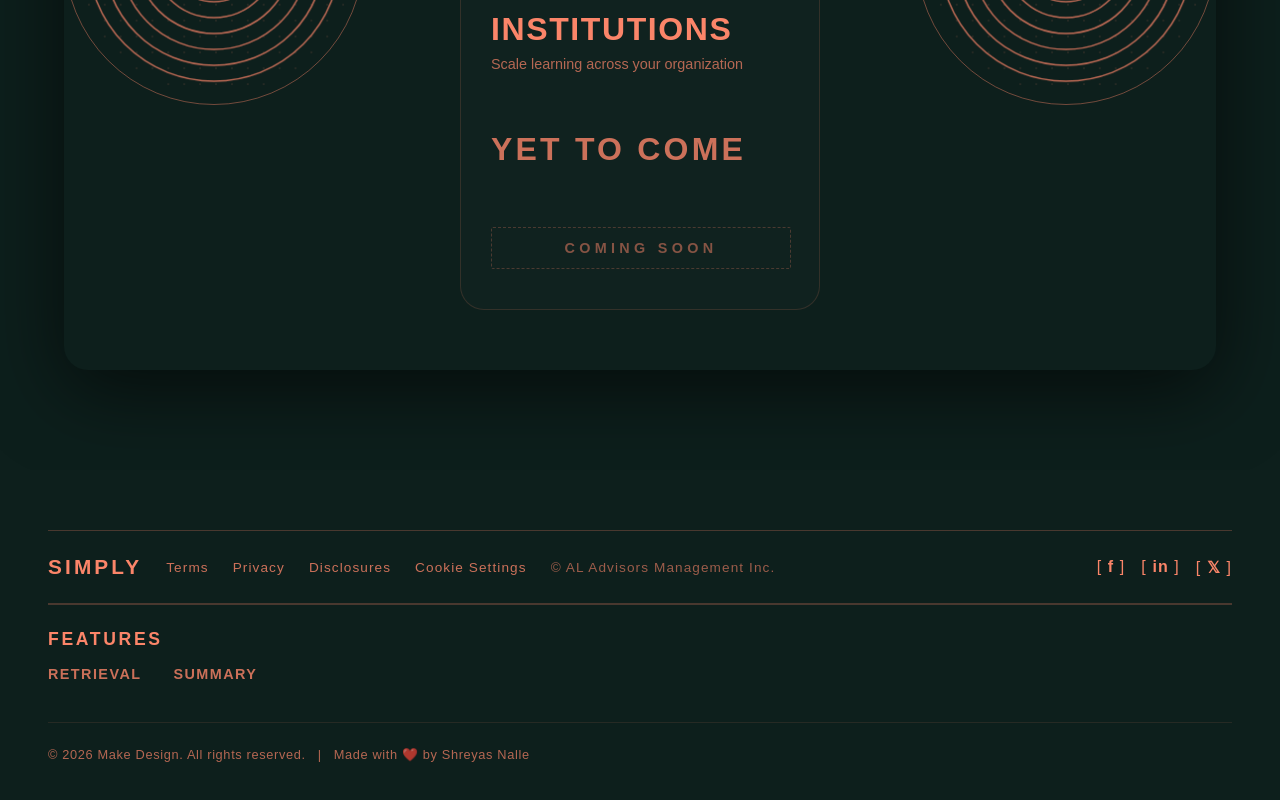
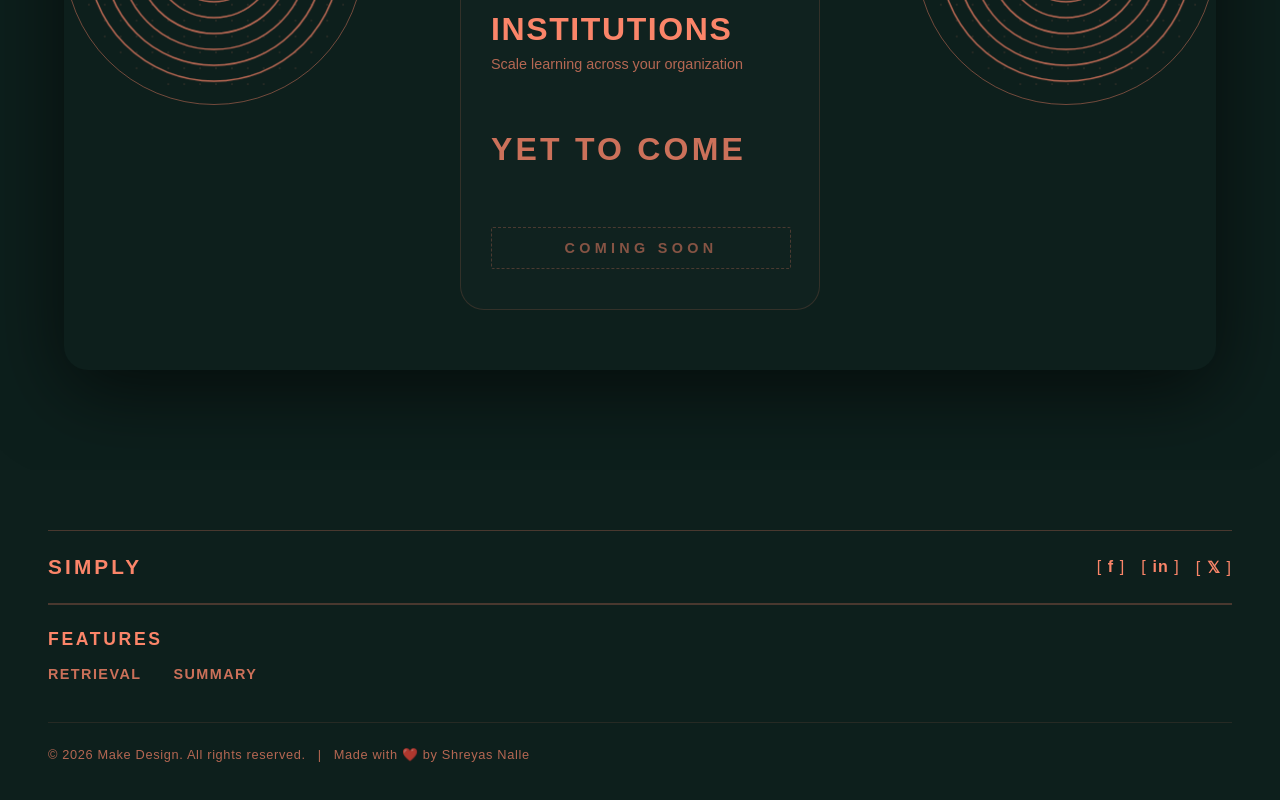
Before and after one commit to Shreyasnalle/RAG_Learning_Assistant, a React app in the folder frontend/frontend_code/: page / in a window 1280 px wide. Shown: the part 2605-3405 px from the top of the page. Built offline with nearby package versions, Linux system fonts and the light colour scheme; the HTML template or start-up script is replaced by a standard one.

Commit message:
footer updated

```diff
--- a/frontend/frontend_code/pages/landing_page.jsx
+++ b/frontend/frontend_code/pages/landing_page.jsx
@@ -698,11 +698,6 @@ export default function LandingPage({ onNavigateToAccount, onNavigateToRetrieval
         }}>
           <div style={{ display: 'flex', alignItems: 'center', gap: '24px', flexWrap: 'wrap' }}>
             <span style={{ fontSize: '1.3rem', fontWeight: '800', letterSpacing: '0.15em' }}>SIMPLY</span>
-            <a href="#" style={{ color: 'inherit', textDecoration: 'none', opacity: 0.8 }}>Terms</a>
-            <a href="#" style={{ color: 'inherit', textDecoration: 'none', opacity: 0.8 }}>Privacy</a>
-            <a href="#" style={{ color: 'inherit', textDecoration: 'none', opacity: 0.8 }}>Disclosures</a>
-            <a href="#" style={{ color: 'inherit', textDecoration: 'none', opacity: 0.8 }}>Cookie Settings</a>
-            <span style={{ opacity: 0.6 }}>© AL Advisors Management Inc.</span>
           </div>
 
           {/* Social Links styled like reference brackets */}
```
